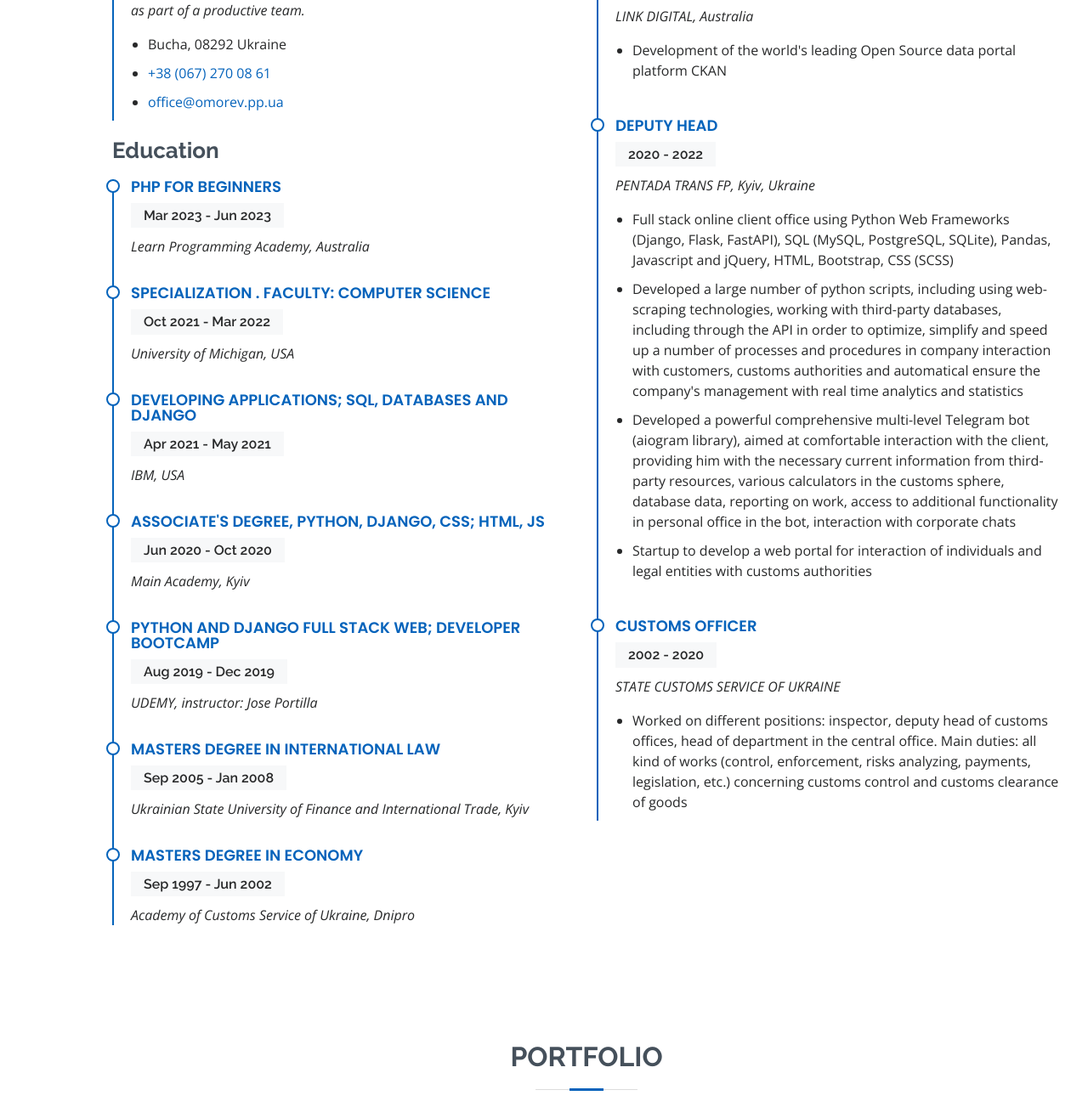
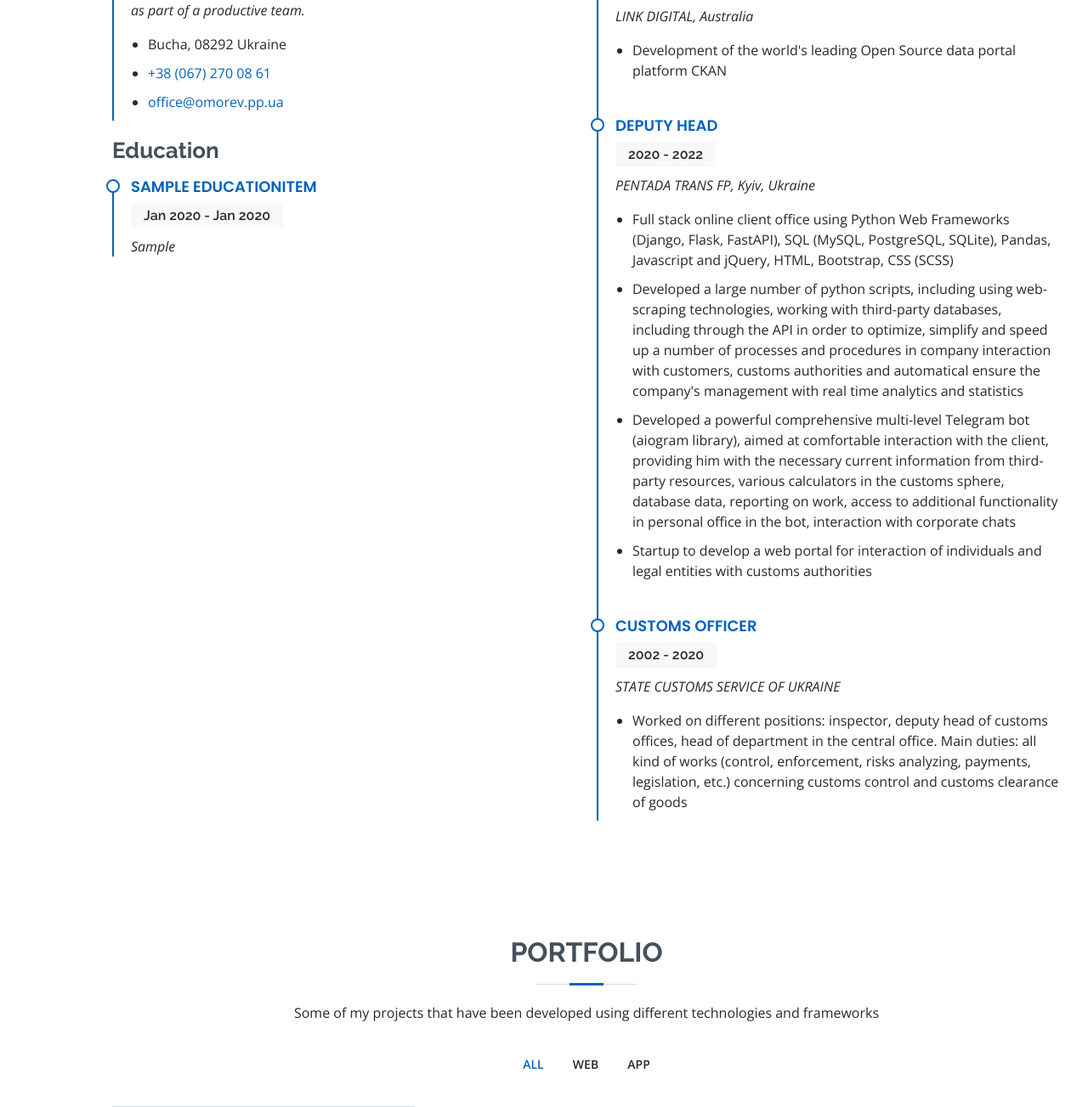
Before and after one commit to agmorev/omit, a Django app: page / in a window 1280 px wide. Shown: the part 3018-4321 px from the top of the page at 85% size. Run offline with Django 4.2, Linux system fonts and the light colour scheme; tables that the repository leaves empty hold one stand-in row (values such as "Sample post"); grey boxes marked "Sample" are stand-in pictures; some libraries are stand-ins or nearby versions.

Commit message:
Add Education item model and view

```diff
--- a/core/settings.py
+++ b/core/settings.py
@@ -20,7 +20,7 @@
 # SECURITY WARNING: don't run with debug turned on in production!
 DEBUG = True
 
-ALLOWED_HOSTS = ['127.0.0.1']
+ALLOWED_HOSTS = ['127.0.0.1', 'localhost']
 
 X_FRAME_OPTIONS = 'SAMEORIGIN'
 
--- a/main/models.py
+++ b/main/models.py
@@ -1,5 +1,22 @@
 from django.db import models
 from django.utils.translation import gettext_lazy as _
+
+
+class EducationItem(models.Model):
+    name = models.CharField(max_length=255, null=True, blank=True)
+    start_date = models.DateField(null=True, blank=True)
+    end_date = models.DateField(null=True, blank=True)
+    organization = models.CharField(max_length=255, null=True, blank=True)
+    description = models.TextField(null=True, blank=True)
+    certificate = models.ImageField(upload_to='certificates/', null=True, blank=True)
+
+    class Meta:
+        verbose_name = _('Education item')
+        verbose_name_plural = _('Education items')
+        ordering = ('end_date',)
+
+    def __str__(self):
+        return self.name
 
 
 class PortfolioItem(models.Model):
--- a/main/views.py
+++ b/main/views.py
@@ -2,7 +2,14 @@
 from django.views.generic.edit import FormView
 from django.views.generic import TemplateView, DetailView
 from .forms import ContactForm
-from .models import PortfolioItem, PortfolioItemGallery, ServiceItem, ServiceItemGallery, ServiceItemClients
+from .models import (
+    EducationItem,
+    PortfolioItem,
+    PortfolioItemGallery,
+    ServiceItem,
+    ServiceItemGallery,
+    ServiceItemClients
+)
 from django.contrib.messages.views import SuccessMessageMixin
 from django.utils.translation import gettext_lazy as _
 
@@ -15,6 +22,7 @@
 
     def get_context_data(self, **kwargs):
         context = super(MainView, self).get_context_data(**kwargs)
+        context['education_items'] = EducationItem.objects.all().order_by("-end_date")
         context['portfolio_items'] = PortfolioItem.objects.all()
         context['service_items'] = ServiceItem.objects.all().order_by("id")
         return context
--- a/requirements.txt
+++ b/requirements.txt
@@ -1,7 +1,3 @@
-asgiref==3.6.0
-backports.zoneinfo==0.2.1
 Django==4.1.4
 django-cleanup==6.0.0
 django-environ==0.9.0
-Pillow==9.3.0
-sqlparse==0.4.3
--- a/templates/main/resume.html
+++ b/templates/main/resume.html
@@ -24,41 +24,15 @@
                 </div>
 
                 <h3 class="resume-title">{% trans "Education" %}</h3>
-                <div class="resume-item">
-                    <h4>{% trans "PHP for Beginners" %}</h4>
-                    <h5>Mar 2023 - Jun 2023</h5>
-                    <p><em>Learn Programming Academy, Australia</em></p>
-                </div>
-                <div class="resume-item">
-                    <h4>{% trans "Specialization <Python 3 Programming>. Faculty: Computer Science" %}</h4>
-                    <h5>Oct 2021 - Mar 2022</h5>
-                    <p><em>University of Michigan, USA</em></p>
-                </div>
-                <div class="resume-item">
-                    <h4>{% trans "Developing Applications; SQL, Databases and Django" %}</h4>
-                    <h5>Apr 2021 - May 2021</h5>
-                    <p><em>IBM, USA</em></p>
-                </div>
-                <div class="resume-item">
-                    <h4>{% trans "Associate's degree, Python, Django, CSS; HTML, JS" %}</h4>
-                    <h5>Jun 2020 - Oct 2020</h5>
-                    <p><em>Main Academy, Kyiv</em></p>
-                </div>
-                <div class="resume-item">
-                    <h4>{% trans "Python and Django Full Stack Web; Developer Bootcamp" %}</h4>
-                    <h5>Aug 2019 - Dec 2019</h5>
-                    <p><em>UDEMY, instructor: Jose Portilla</em></p>
-                </div>
-                <div class="resume-item">
-                    <h4>{% trans "Masters Degree in International Law" %}</h4>
-                    <h5>Sep 2005 - Jan 2008</h5>
-                    <p><em>Ukrainian State University of Finance and International Trade, Kyiv</em></p>
-                </div>
-                <div class="resume-item">
-                    <h4>{% trans "Masters Degree in Economy" %}</h4>
-                    <h5>Sep 1997 - Jun 2002</h5>
-                    <p><em>Academy of Customs Service of Ukraine, Dnipro</em></p>
-                </div>
+
+                {% for item in education_items %}
+                    <div class="resume-item">
+                        <h4>{% trans item.name %}</h4>
+                        <h5>{{ item.start_date|date:"M Y" }}{% if item.start_date and item.end_date %} - {% endif %}{{ item.end_date|date:"M Y" }}</h5>
+                        <p><em>{{ item.organization|capfirst }}</em></p>
+                    </div>
+                {% endfor %}
+
             </div>
             <div class="col-lg-6">
                 <h3 class="resume-title">{% trans "Professional Experience" %}</h3>
```
Also changed, not shown: main/admin.py (+23 -1 lines).
